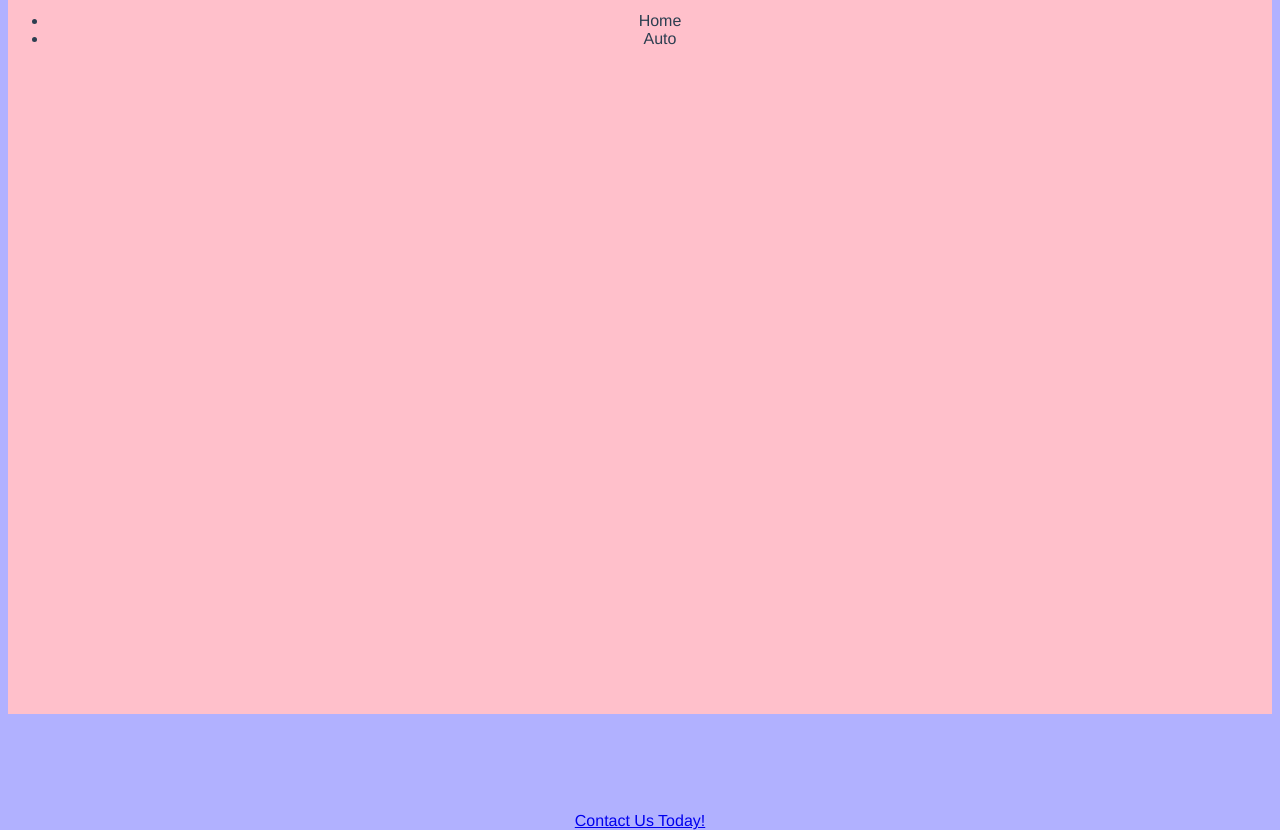
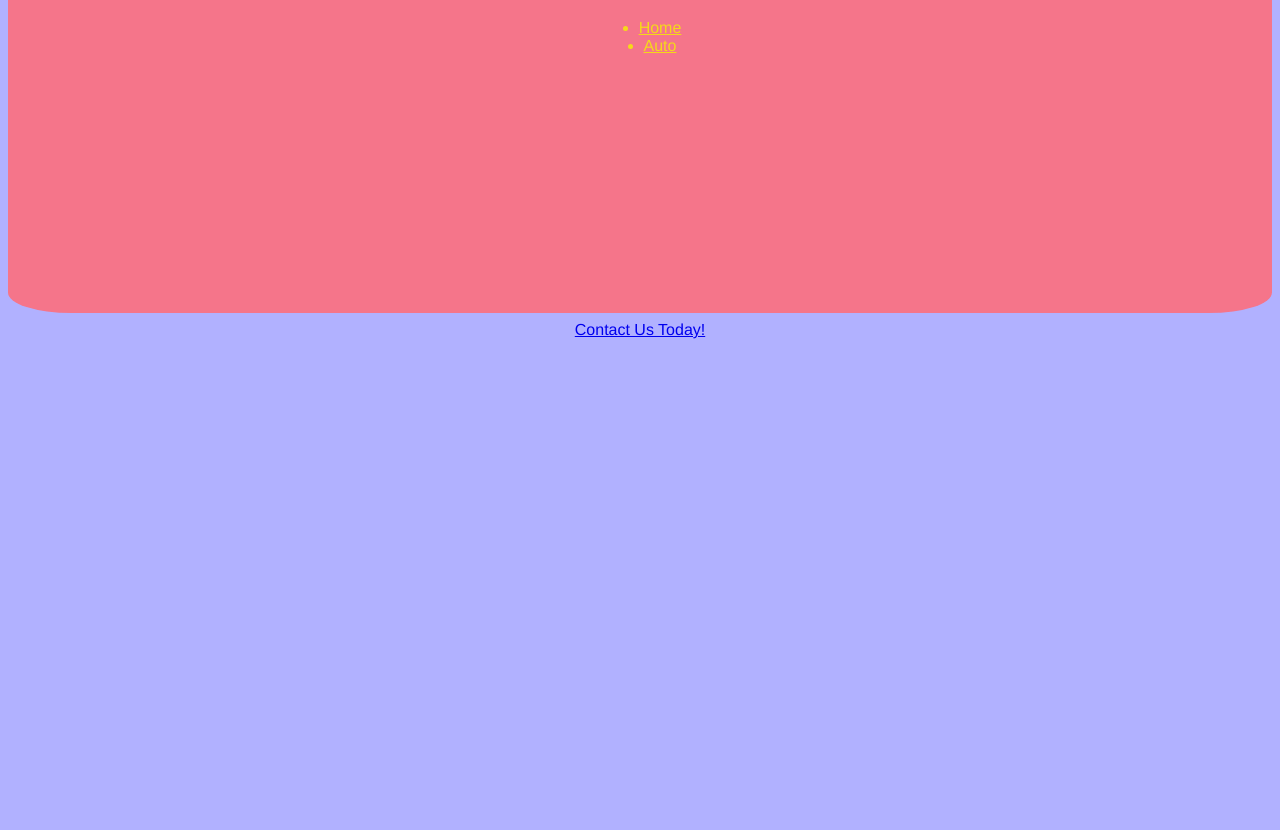
Before and after one commit to adammathewvaughn/vite-fdnbtl, a website built with Vite: page index.html in a window 1280 px wide. Shown: the part 107-937 px from the top of the page. After the commit the page ends 828 px from the top, so only its background shows below. Built offline with nearby package versions, Linux system fonts and the light colour scheme.

Commit message:
2 files modified

```diff
--- a/main.js
+++ b/main.js
@@ -1,14 +1,17 @@
 import './style.css';
 
 document.querySelector('#app').innerHTML = `
+<div>
 <h1>AMV Embedded Systems</h1>
 <h4>"Automating a better tomorrow"</h4>
-  <div>
 <ul>
 <li>Home</li>
 <li>Auto</li>
 </ul>
+
 </div>
+<div>
    <a href="https://www.linkedin.com/in/adam-m-vaughn/" target="_blank">Contact Us Today!</a>
+   </div>
 
    `;
--- a/style.css
+++ b/style.css
@@ -1,15 +1,16 @@
 #app {
-
+  align-items: center;
   font-family: Avenir, Helvetica, Arial, sans-serif;
   -webkit-font-smoothing: antialiased;
   -moz-osx-font-smoothing: grayscale;
   text-align: center;
-  color: #2c3e50;
-padding-top: 0;
-  margin-top: 0;
-  background-color: pink;
+  color: #f5de13f3;
+  padding-top: .5rem;
+  margin-top: .75rem;
+  background-color: rgb(245, 117, 138);
   background-position: cover;
   background-size: vh 100%;
+  border-radius: 5%;
 }
 
 html {
@@ -17,5 +18,17 @@ html {
 }
 
 div {
-height: 50rem;
+  height: 25rem;
 }
+
+h1 {
+  margin-top:.5rem;
+}
+
+ul {
+display: flex;
+flex-direction: column;
+  align-items: center;
+  margin-top: .5rem;
+  text-decoration: underline;
+}
```
Lines whose indentation alone changed are shown as unchanged.
